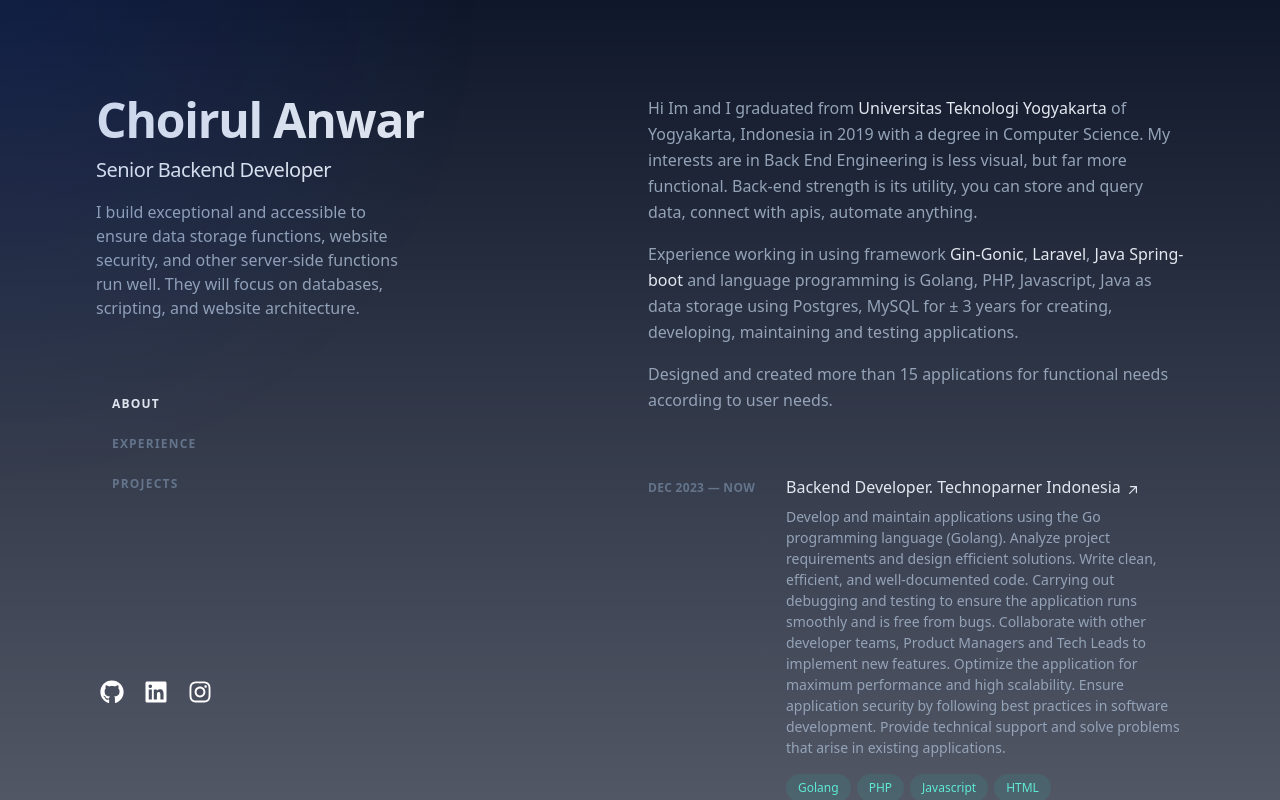
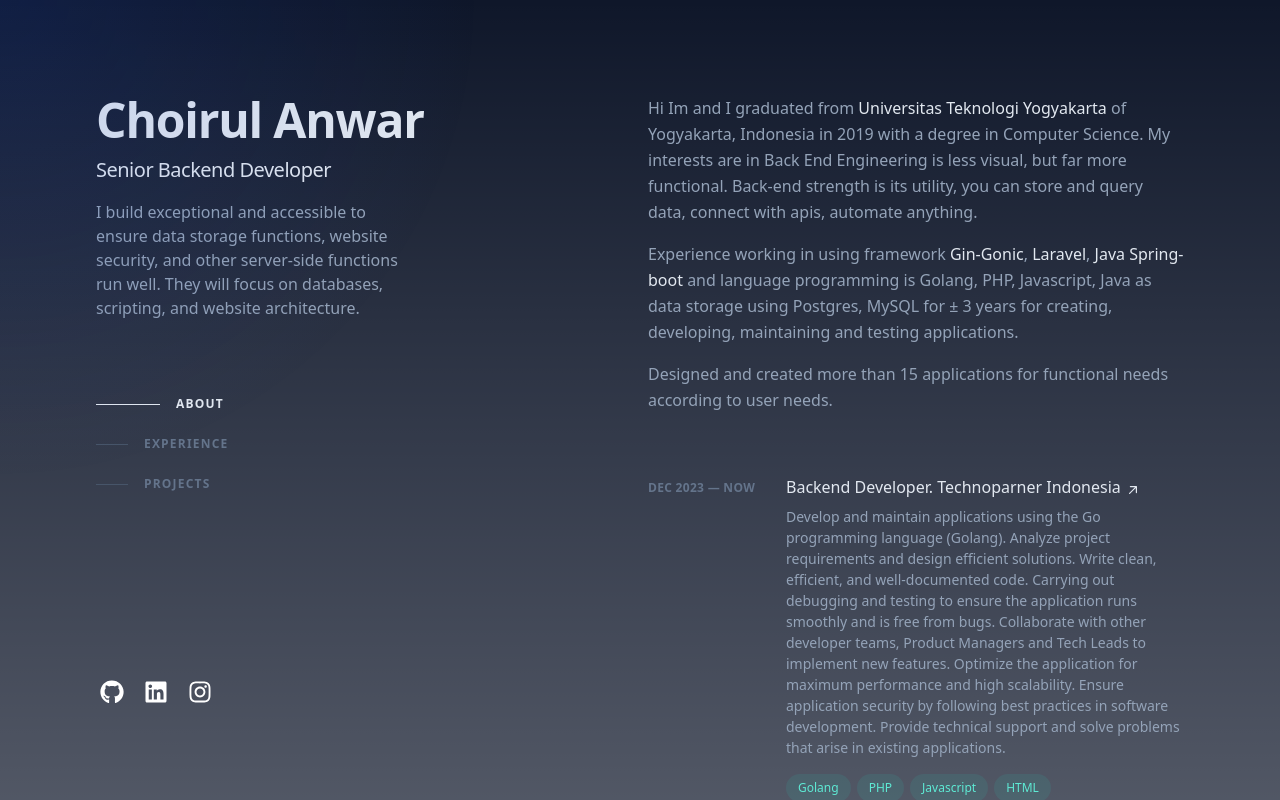
Before and after one commit to choirulanwarr/portofolio-app, a Next.js app: page / in a window 1280 px wide. Shown: the top 800 px of the page. Built offline with nearby package versions, Linux system fonts and the light colour scheme.

Commit message:
update nav

```diff
--- a/app/pages/nav.tsx
+++ b/app/pages/nav.tsx
@@ -7,6 +7,16 @@
   };
 
   const isActive = (link:any) => activeLink === link;
+  const isAboutActive = isActive('#about');
+  const isExperienceActive = isActive('#experience');
+  const isProjectsActive = isActive('#projects');
+
+  const dynamicWidthClass = isAboutActive ? 'w-16' : 'w-8';
+  const dynamicWidthClass1 = isExperienceActive ? 'w-16' : 'w-8';
+  const dynamicWidthClass2 = isProjectsActive ? 'w-16' : 'w-8';
+  const dynamicBgClass = isAboutActive ? 'bg-slate-200' : 'bg-slate-600';
+  const dynamicBgClass1 = isExperienceActive ? 'bg-slate-200' : 'bg-slate-600';
+  const dynamicBgClass2 = isProjectsActive ? 'bg-slate-200' : 'bg-slate-600';
 
   return (
     <nav className="nav hidden lg:block" aria-label="In-page jump links">
@@ -17,7 +27,7 @@
             className={`group flex items-center py-3 ${isActive('#about') ? 'active' : ''}`}
             onClick={() => handleClick('#about')}
           >
-            <span className={`nav-indicator mr-4 h-px w-${isActive('#about') ? '16' : '8'} bg-slate-${isActive('#about') ? '200' : '600'} transition-all group-hover:w-16 group-hover:bg-slate-200 group-focus-visible:w-16 group-focus-visible:bg-slate-200 motion-reduce:transition-none`}></span>
+            <span className={`nav-indicator mr-4 h-px ${dynamicWidthClass} ${dynamicBgClass} transition-all group-hover:w-16 group-hover:bg-slate-200 group-focus-visible:w-16 group-focus-visible:bg-slate-200 motion-reduce:transition-none`}></span>
             <span className={`nav-text text-xs font-bold uppercase tracking-widest text-${isActive('#about') ? 'slate-200' : 'slate-500'} group-hover:text-slate-200 group-focus-visible:text-slate-200`}>
               About
             </span>
@@ -29,7 +39,7 @@
             className={`group flex items-center py-3 ${isActive('#experience') ? 'active' : ''}`}
             onClick={() => handleClick('#experience')}
           >
-            <span className={`nav-indicator mr-4 h-px w-${isActive('#experience') ? '16' : '8'} bg-slate-${isActive('#experience') ? '200' : '600'} transition-all group-hover:w-16 group-hover:bg-slate-200 group-focus-visible:w-16 group-focus-visible:bg-slate-200 motion-reduce:transition-none`}></span>
+            <span className={`nav-indicator mr-4 h-px ${dynamicWidthClass1} ${dynamicBgClass1} transition-all group-hover:w-16 group-hover:bg-slate-200 group-focus-visible:w-16 group-focus-visible:bg-slate-200 motion-reduce:transition-none`}></span>
             <span className={`nav-text text-xs font-bold uppercase tracking-widest text-${isActive('#experience') ? 'slate-200' : 'slate-500'} group-hover:text-slate-200 group-focus-visible:text-slate-200`}>
               Experience
             </span>
@@ -41,7 +51,7 @@
             className={`group flex items-center py-3 ${isActive('#projects') ? 'active' : ''}`}
             onClick={() => handleClick('#projects')}
           >
-            <span className={`nav-indicator mr-4 h-px w-${isActive('#projects') ? '16' : '8'} bg-slate-${isActive('#projects') ? '200' : '600'} transition-all group-hover:w-16 group-hover:bg-slate-200 group-focus-visible:w-16 group-focus-visible:bg-slate-200 motion-reduce:transition-none`}></span>
+            <span className={`nav-indicator mr-4 h-px ${dynamicWidthClass2} ${dynamicBgClass2} transition-all group-hover:w-16 group-hover:bg-slate-200 group-focus-visible:w-16 group-focus-visible:bg-slate-200 motion-reduce:transition-none`}></span>
             <span className={`nav-text text-xs font-bold uppercase tracking-widest text-${isActive('#projects') ? 'slate-200' : 'slate-500'} group-hover:text-slate-200 group-focus-visible:text-slate-200`}>
               Projects
             </span>
```
